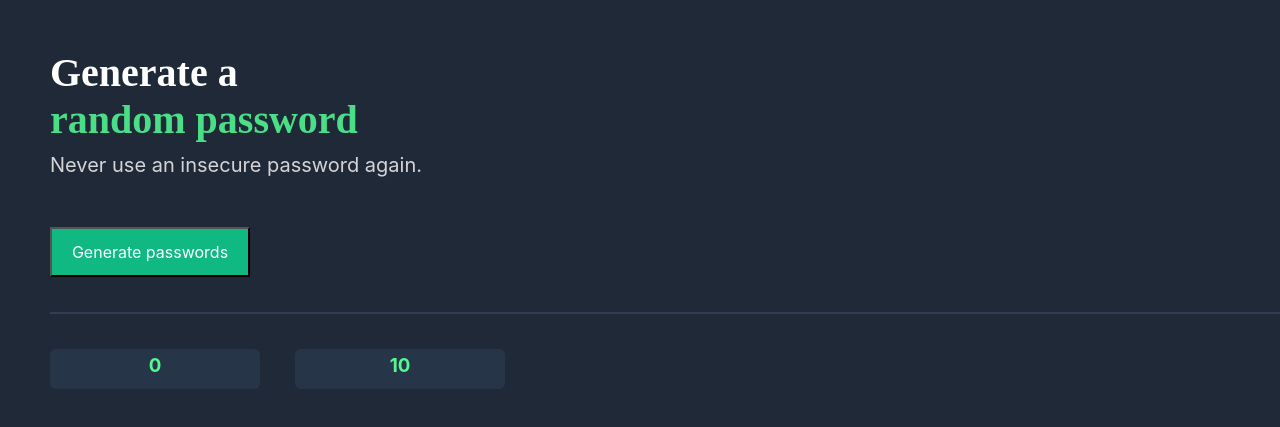
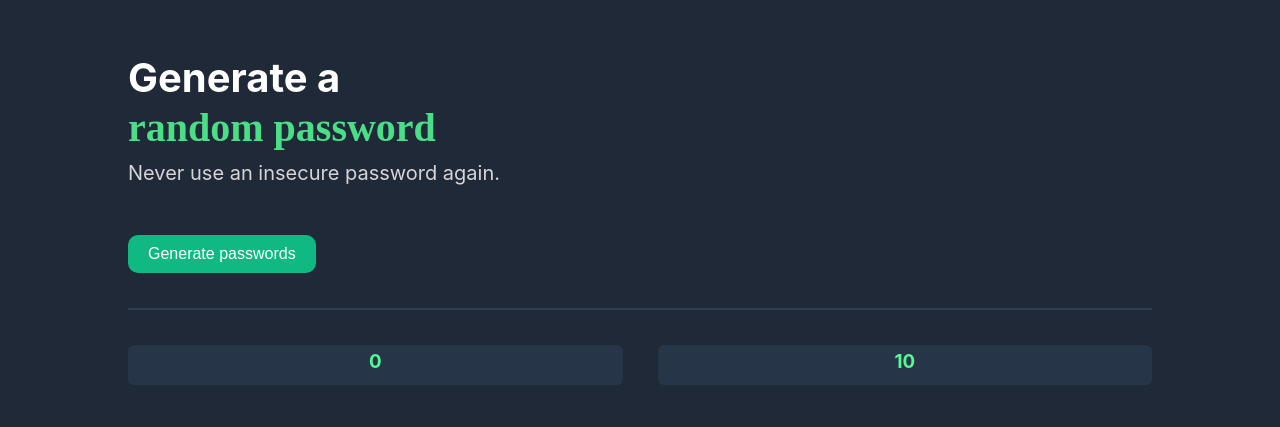
Before and after one commit to SedaIcel/Password_Generator, a plain HTML site: page index.html in a window 1280 px wide. Shown: the part 181-608 px from the top of the page. Drawn offline with Linux system fonts and the light colour scheme.

Commit message:
updated styles according to design

```diff
--- a/styles.css
+++ b/styles.css
@@ -7,8 +7,7 @@
 body {
   background: #1f2937;
   font-family: "Inter";
-  font-weight: 500;
-  font-size: 16px;
+  font-weight: 800;
   height: 100vh;
 }
 
@@ -16,37 +15,40 @@ body {
   display: flex;
   justify-content: center;
   flex-direction: column;
+  align-items: left;
+  margin: auto;
+  width: 80%;
   min-height: 100vh;
-  margin-left: 50px;
 }
 
 h1 {
-  font-family: "Karla";
-  font-weight: 800;
+  color: #ffffff;
   font-size: 40px;
-  color: #ffffff;
 }
 
 .title-second-row {
   color: #4adf86;
+  font-family: "Karla";
+
 }
 
 h2 {
-  color: #d5d4d8;
+  color: #D5D4D8;
   font-weight: 400;
   font-size: 20px;
   margin-top: 10px;
 }
 
 #generate-btn {
-  padding: 10px 15px;
   background: #10b981;
   color: #ffffff;
-  font-family: "Inter";
+  font-weight: 500;
+  border: none;
+  border-radius: 10px;
   font-size: 16px;
   margin-top: 50px;
-  width: 200px;
-  height: 50px;
+  padding: 10px 20px;
+  max-width: fit-content;
 }
 
 p {
@@ -58,9 +60,11 @@ p {
 .generated-passwords {
   display: flex;
   gap: 35px;
+  justify-content: space-between;
+
 }
 .resulted-password {
-  width: 210px;
+  width: 50%;
   height: 40px;
   background: #273549;
   border-radius: 6px;
```
